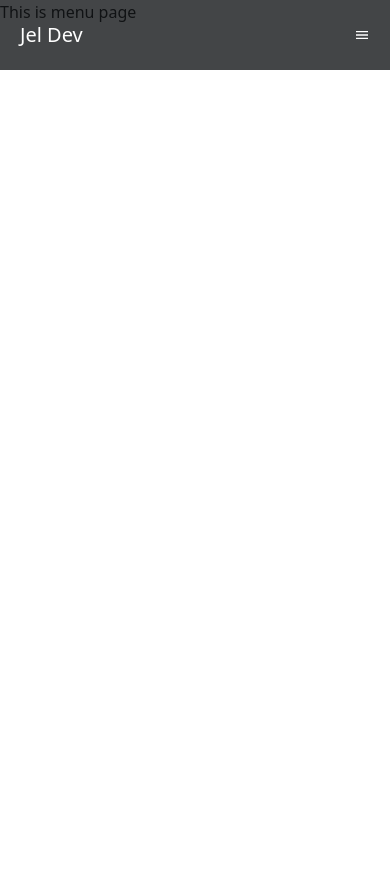
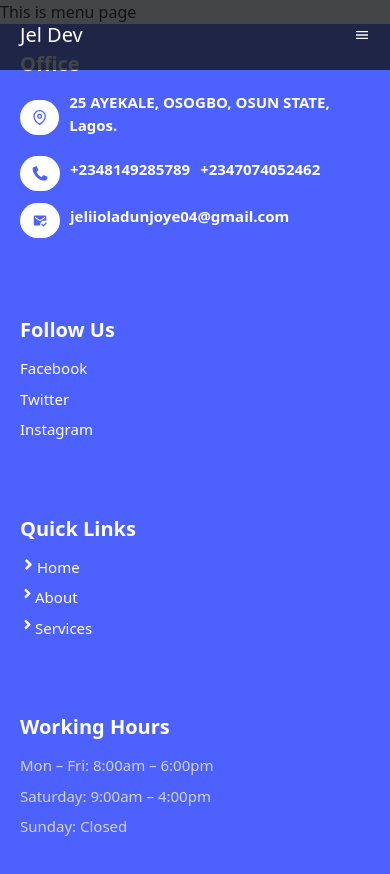
Before and after one commit to olamilekan2025/group-training, a React (Vite) app: page /menu in a window 390 px wide. Shown: the top 874 px of the page. Before the commit the page ends 844 px from the top, so only its background shows below. Built offline with nearby package versions, Linux system fonts and the light colour scheme.

Commit message:
service page updated and footer created

```diff
--- a/src/App.jsx
+++ b/src/App.jsx
@@ -1,6 +1,7 @@
 import { useState } from 'react'
 import { Routes, Route } from 'react-router-dom';
 import Navbar from './Navigation/navbar';
+import Footer from './Footer-page/footer';
 import About from "./Routes/About_page/about"
 import Services from "./Routes/Services_page/services";
 import Product from "./Routes/Product_page/product";
@@ -31,8 +32,7 @@ function App() {
         <Route path="/pricing" element={<Pricing />} />
         <Route path="/menu" element={<Menu />} />
       </Routes>
-
-
+      <Footer/>
     </>
   )
 }
--- /dev/null
+++ b/src/Footer-page/Footer.css
@@ -0,0 +1,80 @@
+.footer-wrapper {
+  width: 100%;
+  background: #4D61FF;
+  color: white;
+  padding: 50px 60px;
+  display: grid;
+  grid-template-columns: repeat(4, 1fr);
+  gap: 40px;
+  flex-direction: row;
+}
+
+
+.footer-wrapper h3 {
+  font-size: 20px;
+  margin-bottom: 12px;
+  font-weight: 600;
+  display: flex;
+  align-items: center;
+  gap: 10px;
+  color: #fff;
+
+}
+
+.footer-wrapper a {
+  display: block;
+  text-decoration: none;
+  color: #fff;
+  margin-bottom: 8px;
+  font-size: 15px;
+  transition: 0.3s ease;
+}
+
+.footer-wrapper a:hover {
+
+  margin-left: 10px;
+}
+
+
+.footer-New {
+
+  margin-bottom: -10px;
+}
+
+
+.footer-Shortcuts a {
+
+    display: flex;
+  font-size: 15px;
+}
+
+
+.footer-workHours p {
+  margin-bottom: 8px;
+  color: #d1d5db;
+  font-size: 15px;
+}
+
+
+@media (max-width: 896px) {
+  .footer-wrapper {
+    grid-template-columns: repeat(2, 1fr);
+    padding: 30px 25px;
+  }
+}
+
+@media (max-width: 896px) {
+  .footer-wrapper {
+    grid-template-columns: 1fr;
+    padding: 25px 20px;
+    text-align: left;
+  }
+
+  .footer-New {
+    grid-column: span 1;
+  }
+
+  .footer-wrapper > div {
+    margin-bottom: 25px;
+  }
+}
--- /dev/null
+++ b/src/Footer-page/footer.jsx
@@ -0,0 +1,71 @@
+import React from "react";
+import { FiMapPin } from "react-icons/fi";
+import { FaPhoneAlt } from "react-icons/fa";
+import { MdMarkEmailRead } from "react-icons/md";
+import { FaAngleRight } from "react-icons/fa";
+import { Link } from "react-router-dom";
+import "./Footer.css";
+
+function Footer() {
+  return (
+    <>
+      <div className="footer-wrapper">
+
+
+        <div className="footer-info">
+            <h3>Office</h3>
+          <div className="address">
+            <h3><FiMapPin style={{background:"#fff", width:"40px", height:"35px",padding:"10px",borderRadius:"50px",color:"#4D61FF"}} /><a href="https://maps.google.com" target="_blank" rel="noopener">
+              25 AYEKALE, OSOGBO, OSUN STATE, Lagos.
+            </a></h3>
+
+          </div>
+
+          <div className="tel">
+            <h3><FaPhoneAlt style={{background:"#fff", width:"40px", height:"35px",padding:"10px",borderRadius:"50px",color:"#4D61FF"}} /> <a href="tel:+2348149285789">+2348149285789</a> <a href="tel:+2347074052462">+2347074052462</a></h3>
+
+
+          </div>
+
+          <div className="email">
+            <h3><MdMarkEmailRead style={{background:"#fff", width:"40px", height:"35px",padding:"10px",borderRadius:"50px",color:"#4D61FF"}} />   <a href="mailto:jeliioladunjoye04@gmail.com">
+              jeliioladunjoye04@gmail.com
+            </a></h3>
+
+          </div>
+
+
+        </div>
+
+
+        <div className="footer-New">
+             <div className="social">
+            <h3> Follow Us</h3>
+            <a href="https://facebook.com" target="_blank">Facebook</a>
+            <a href="https://twitter.com" target="_blank">Twitter</a>
+            <a href="https://instagram.com" target="_blank">Instagram</a>
+          </div>
+        </div>
+
+
+        <div className="footer-Shortcuts">
+          <h3>Quick Links</h3>
+          <Link to="/"><FaAngleRight style={{fontSize:"17px"}} />Home</Link>
+          <Link to="/about"><FaAngleRight />About</Link>
+          <Link to="/services"><FaAngleRight />Services</Link>
+        </div>
+
+
+        <div className="footer-workHours">
+          <h3>Working Hours</h3>
+          <p>Mon – Fri: 8:00am – 6:00pm</p>
+          <p>Saturday: 9:00am – 4:00pm</p>
+          <p>Sunday: Closed</p>
+        </div>
+
+      </div>
+    </>
+  );
+}
+
+export default Footer;
--- a/src/Routes/Services_page/Services.css
+++ b/src/Routes/Services_page/Services.css
@@ -137,7 +137,7 @@
 
 @media screen and (max-width:896px) {
     .services-startBusiness {
-        padding: 2rem 10px;
+        padding: 8rem 10px;
         gap: 50px;
     }
 
@@ -180,6 +180,8 @@
 
 }
 
+
+
 .DevelopmentCenter > .development-image {
     width: 45%;
     height: 600px;
@@ -196,6 +198,7 @@
     border-radius: 5px;
 }
 
+
 .DevelopmentCenter > .development-text {
     width: 50%;
     display: flex;
@@ -205,6 +208,9 @@
 
 
 }
+
+
+
 
 .development-text > h2 {
     font-size: 40px;
@@ -233,9 +239,37 @@
     gap: 10px;
 }
 
-@media screen and (max-width:896) {
+
+@media screen and (max-width:896px) {
     .DevelopmentCenter {
-        padding: 0px;
+        padding: 20px;
+        display: flex;
         flex-direction: column;
+        gap: 20px;
+
+    }
+
+    .DevelopmentCenter > .development-image  {
+        height: 300px;
+        width: 100%;
+    }
+
+
+    .DevelopmentCenter > .development-text  {
+        width: 100%;
+        gap: 20px;
+    }
+
+    .development-text > h2  {
+        font-size: 22px;
+        font-weight: bolder;
+    }
+    .development-text > p  {
+        font-size: 16px;
+
+    }
+
+    .development-text > a  {
+        width: 100%;
     }
 }
```
